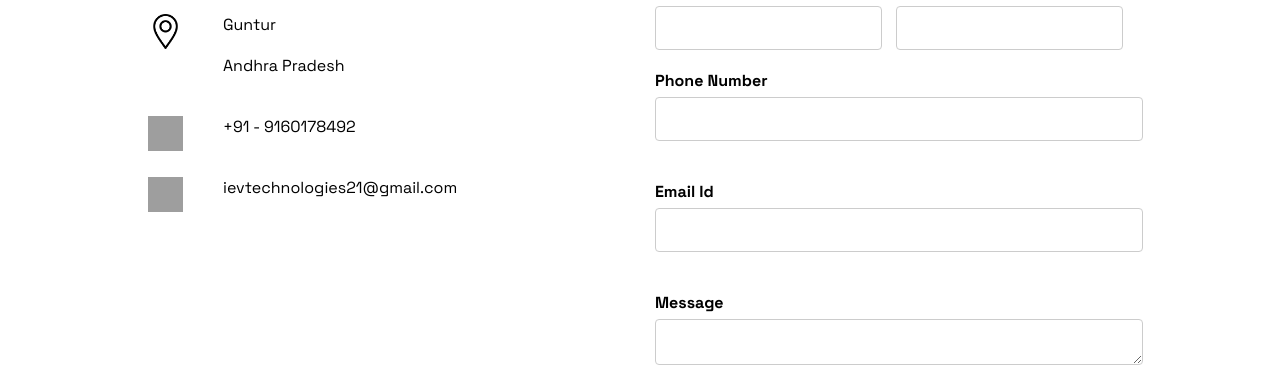
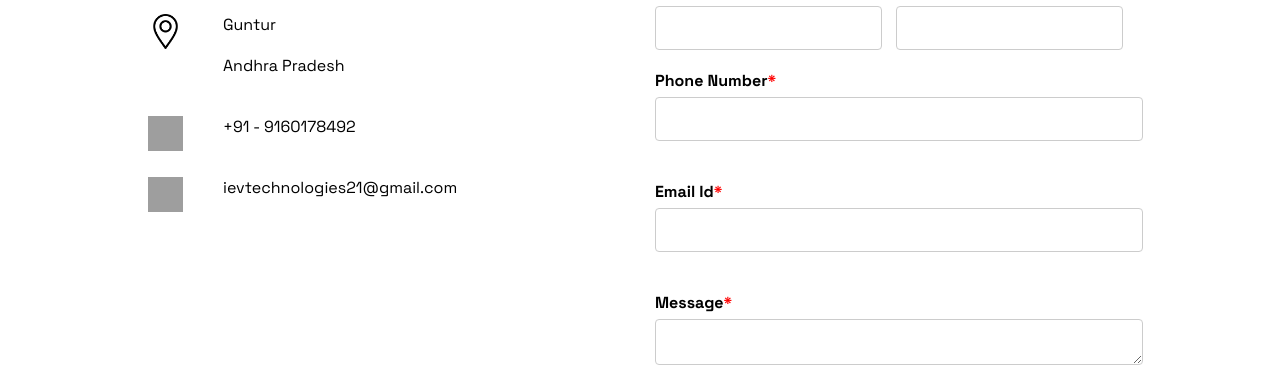
Before and after one commit to iev21/iev-frontend, an Angular app: page /contactus in a window 1280 px wide. Shown: the part 315-682 px from the top of the page. Built offline with nearby package versions, Linux system fonts and the light colour scheme; grey boxes are pictures that could not be loaded.

Commit message:
Update form.component.html

```diff
--- a/src/app/form/form.component.html
+++ b/src/app/form/form.component.html
@@ -46,15 +46,15 @@
             </div>
           </div>
           <div class="form-group">
-            <label for="phoneNumber">Phone Number</label>
+            <label for="phoneNumber">Phone Number<span style="color: red;">*</span></label>
             <input type="tel" id="phoneNumber" name="phoneNumber" [(ngModel)]="formData.phoneNumber" required>
           </div>
           <div class="form-group">
-            <label for="email">Email Id</label>
+            <label for="email">Email Id<span style="color: red;">*</span></label>
             <input type="text" id="email" name="email" [(ngModel)]="formData.emailId" required>
           </div>
           <div class="form-group">
-            <label for="description">Message</label>
+            <label for="description">Message<span style="color: red;">*</span></label>
             <textarea id="description" name="description" [(ngModel)]="formData.description" required></textarea>
           </div>
           <button type="submit" class="submit-button">Submit</button>
```
